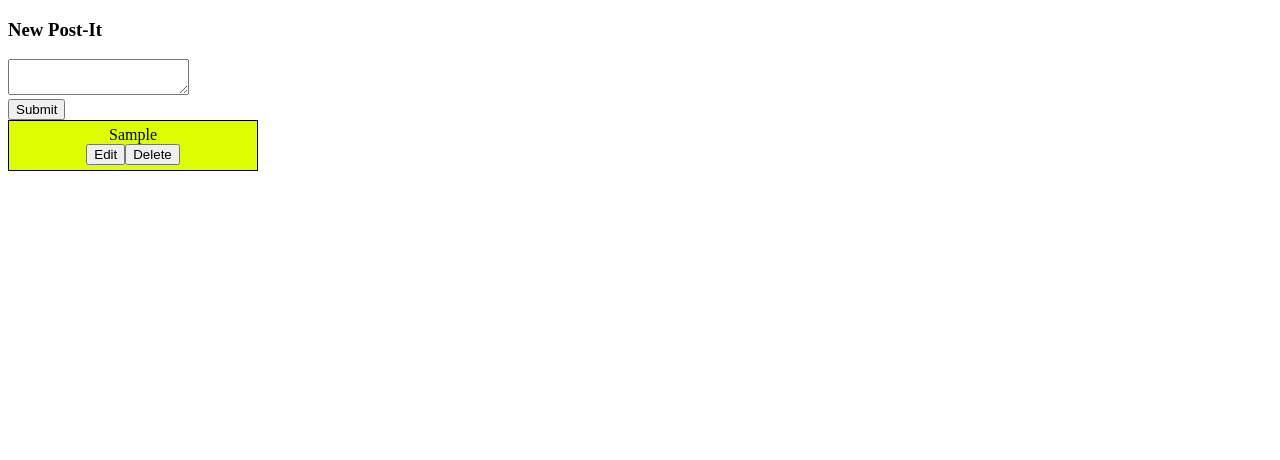
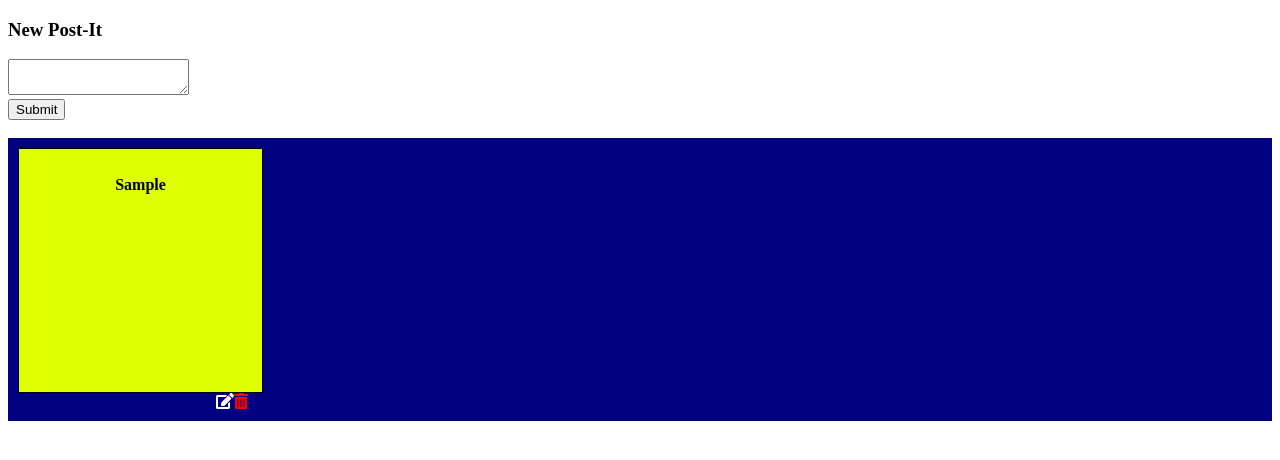
Before and after one commit to bweegee/postItNotes_Redux, a React (Create React App) app: page / in a window 1280 px wide. Both pictures are taken after typing "Sample" into the empty fields and a click on the input "Submit". Shown: the top 460 px of the page. Built offline with nearby package versions, Linux system fonts and the light colour scheme.

Commit message:
fontawesome icons added

```diff
--- a/package.json
+++ b/package.json
@@ -3,6 +3,9 @@
   "version": "0.1.0",
   "private": true,
   "dependencies": {
+    "@fortawesome/fontawesome-svg-core": "^1.2.17",
+    "@fortawesome/free-solid-svg-icons": "^5.8.1",
+    "@fortawesome/react-fontawesome": "^0.1.4",
     "react": "^16.8.5",
     "react-dom": "^16.8.5",
     "react-redux": "^6.0.1",
--- a/src/App.js
+++ b/src/App.js
@@ -1,6 +1,10 @@
 import React, { Fragment } from 'react'
 import { Route, Switch, } from 'react-router-dom'
+import { library } from '@fortawesome/fontawesome-svg-core'
+import { faTrashAlt, faEdit } from '@fortawesome/free-solid-svg-icons'
 import PostIts from './components/PostIts'
+
+library.add(faTrashAlt, faEdit);
 
 const App = () => (
   <Fragment>
--- a/src/components/PostIt.js
+++ b/src/components/PostIt.js
@@ -1,18 +1,25 @@
 import React from 'react'
 import { connect, } from 'react-redux'
 import styled from 'styled-components'
+import { FontAwesomeIcon } from '@fortawesome/react-fontawesome'
 
 const PostIt = ({ id, note, dispatch }) => (
-  <NoiceDiv>
-    { note }
-    <br />
-    <button>
-      Edit
-    </button>
-    <button>
-      Delete
-    </button>
-  </NoiceDiv>
+  <Container>
+    <NoiceDiv>
+      <h4>{ note }</h4>
+      <br />
+    </NoiceDiv>
+    <ActionButts>
+      <FontAwesomeIcon
+        icon="edit"
+        color="white"
+      />
+      <FontAwesomeIcon
+        icon="trash-alt"
+        color="red"
+      />
+    </ActionButts>
+  </Container>
 )
 
 const NoiceDiv = styled.div`
@@ -20,5 +27,16 @@ const NoiceDiv = styled.div`
   padding: 5px;
   border: solid 1px black
   background: #deff00;
+  width: 233px;
+  height: 233px;
+`
+
+const ActionButts = styled.div`
+  text-align: right;
+`
+
+const Container = styled.div`
+  margin: 0;
+  padding: 10px;
 `
 export default connect()(PostIt)
--- a/src/components/PostIts.js
+++ b/src/components/PostIts.js
@@ -7,11 +7,14 @@ import PostItForm from './PostItForm'
 const PostIts = ({ postits }) => (
   <div>
     <PostItForm />
-    <Grid>
-      { postits.map( p =>
-        <PostIt key={p.id} {...p} />
-      )}
-    </Grid>
+    <br />
+    <BackGround>
+      <Grid>
+        { postits.map( p =>
+          <PostIt key={p.id} {...p} />
+        )}
+      </Grid>
+    </BackGround>
   </div>
 )
 
@@ -26,4 +29,8 @@ const Grid = styled.div`
   white-space: pre-wrap;
 `
 
+const BackGround = styled.div`
+  background: navy;
+`
+
 export default connect(mapStateToProps)(PostIts)
```
Also changed, not shown: 1 other file (tests, documents, lock files or other folders).
